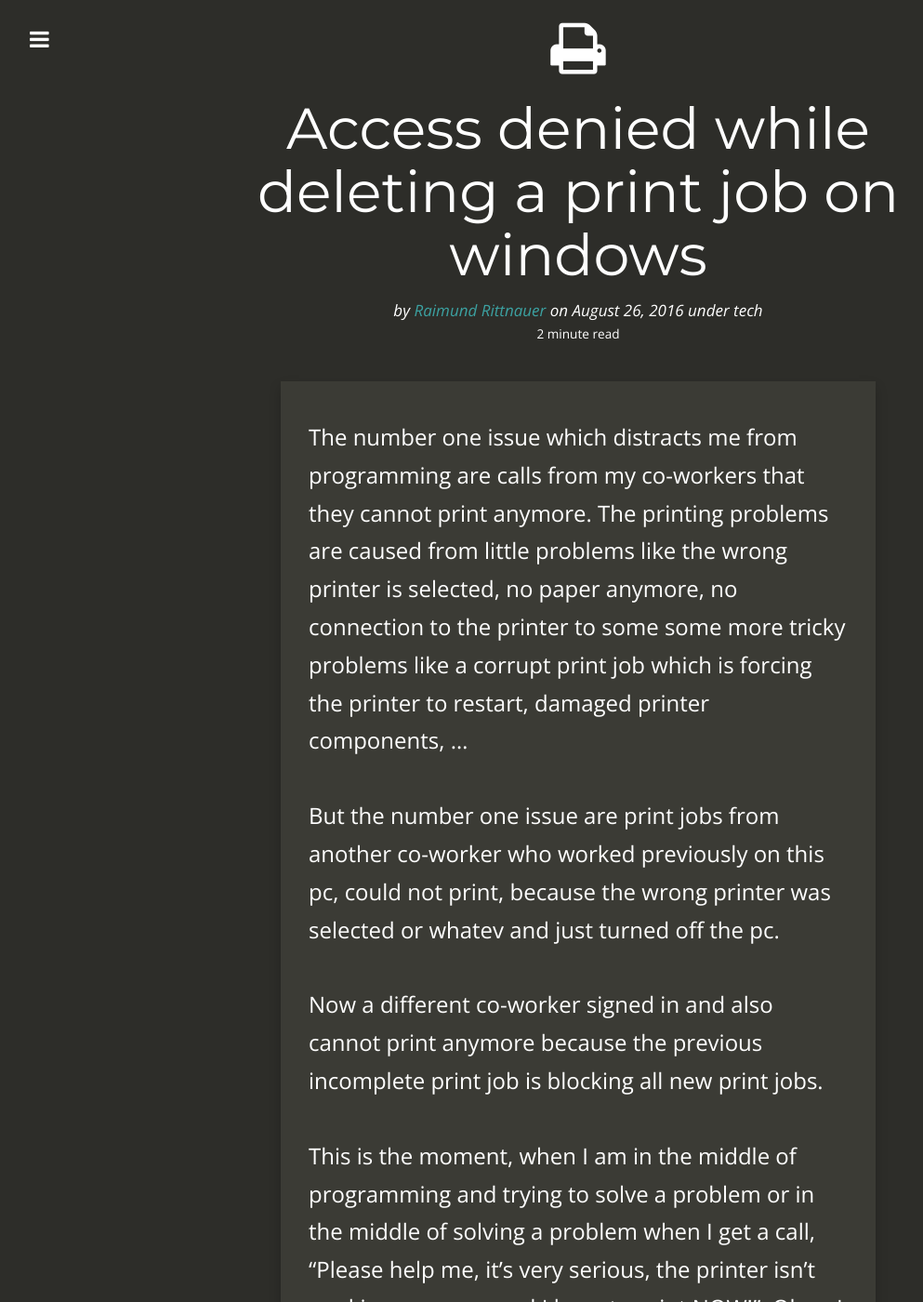
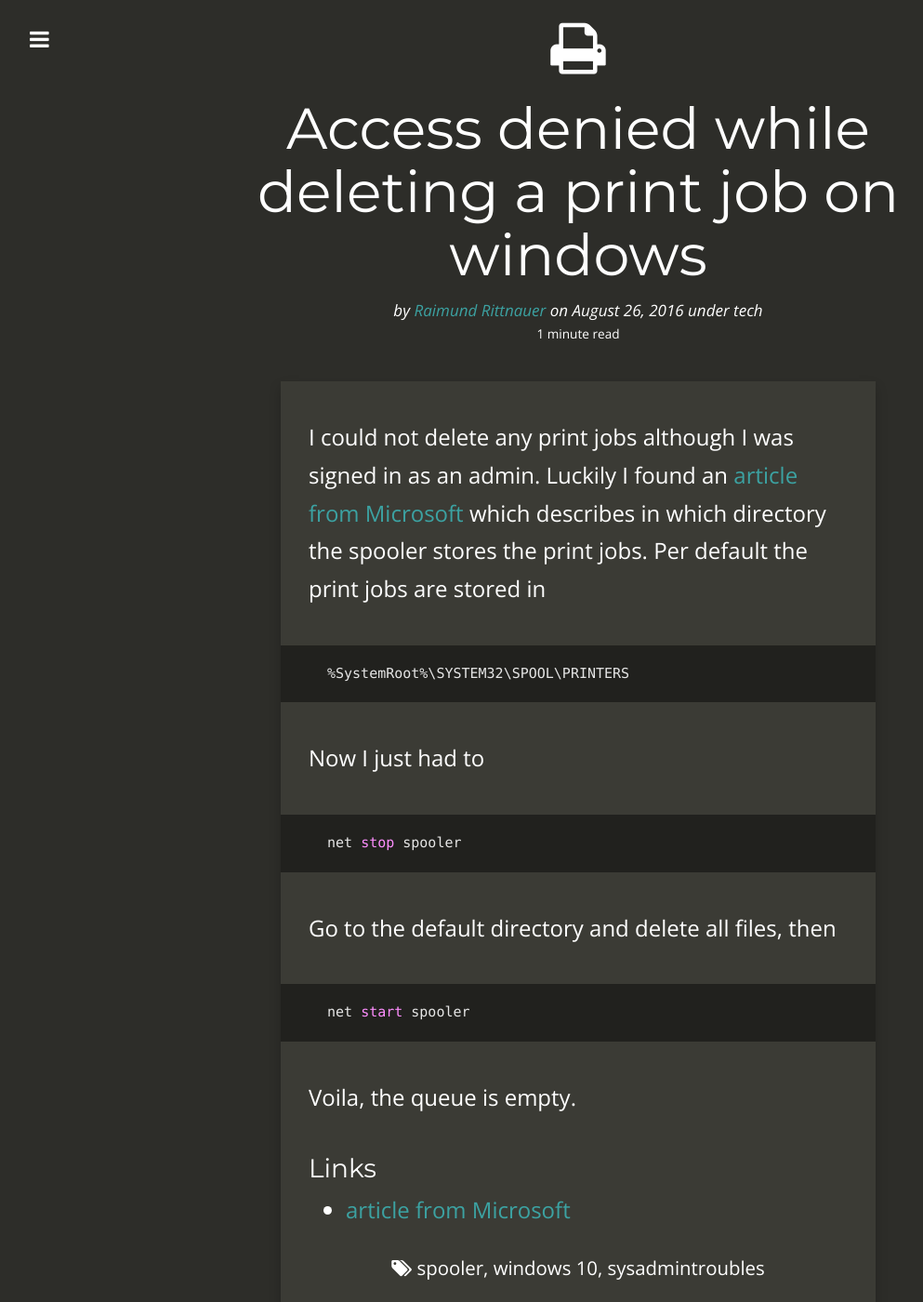
Before and after one commit to raaaimund/raaaimund.github.io, a Jekyll site: the page built from _posts/2016-08-26-access-denied-while-deleting-a-print-job-on-windows.md, in a window 1280 px wide and 1400 px high. Shown: the whole window at 93% size, without its empty margins (18-1011 px from the left). Built offline with Jekyll 4.4.1, drawn with Linux system fonts in a browser that asks for light colours; nearby versions of some CDN libraries; comment, search, counter and statistics services are not loaded; some of the changed text lies outside the part shown.

Commit message:
Added missing files

````diff
--- a/_posts/2016-08-26-access-denied-while-deleting-a-print-job-on-windows.md
+++ b/_posts/2016-08-26-access-denied-while-deleting-a-print-job-on-windows.md
@@ -12,35 +12,7 @@ tags:
  - sysadmintroubles
 ---
 
-The number one issue which distracts me from programming are calls from my co-workers that they cannot print anymore.
-The printing problems are caused from little problems like the wrong printer is selected, no paper anymore, no connection
-to the printer to some some more tricky problems like a corrupt print job which
-is forcing the printer to restart, damaged printer components, ...
-
-But the number one issue are print jobs from another co-worker who worked previously on this pc, could not print,
-because the wrong printer was selected or whatev and just turned off the pc.
-
-Now a different co-worker signed in and also cannot print anymore because the previous incomplete print job is blocking all new
-print jobs.
-
-This is the moment, when I am in the middle of programming and trying to solve a problem or in the middle of solving a problem when I get a call,
-"Please help me, it's very serious, the printer isn't working anymore and I have to print NOW!". Okay, I have nothing serious to do, so
-
-* Printer is online? Yes.
-* Wrong printer selected? No.
-* Print job is finished? No.
-* Print job from different co-worker is blocking the current one? Yes.
-* Delete print jobs from other co-worker. Access denied.
-* Sign out, sign in as admin.
-* Delete print jobs from other co-worker. Access denied.
-* WINDOWS + R. cmd. Enter. net stop spooler.
-* Delete print jobs from other co-worker. Access denied.
-* WINDOWS + R. cmd. Enter. net start spooler.
-* ...
-* Google
-
-I could not delete any print jobs although I was signed in as an admin. With google I found an [article from Microsoft][1]{:target="_blank"} which describes
-in which directory the spooler stores the print jobs. Per default the print jobs are stored in
+I could not delete any print jobs although I was signed in as an admin. Luckily I found an [article from Microsoft][1]{:target="_blank"} which describes in which directory the spooler stores the print jobs. Per default the print jobs are stored in
 
 ```
 %SystemRoot%\SYSTEM32\SPOOL\PRINTERS
@@ -58,7 +30,10 @@ Go to the default directory and delete all files, then
 net start spooler
 ```
 
-Voila, the queue is empty and everyone can happily print tons and tons of important stuff again.
-I am also happy, because next time I have another option on my check-why-the-printer-isn't-working-checklist.
+Voila, the queue is empty.
+
+### Links
+
+- [article from Microsoft][1]{:target="_blank"}
 
 [1]: https://support.microsoft.com/de-de/kb/137503
````
Also changed, not shown: _posts/2016-08-01-symlink-without-your-beloved-shell.md (+8 -2 lines), _posts/2016-08-01-unzip-without-your-beloved-shell.md (+5 -0 lines), _posts/2016-08-09-bash-on-ubuntu-on-windows-in-visual-studio-code.md (+7 -1 lines), _posts/2016-08-25-using-custom-structs-with-zumero.md (+3 -5 lines), img/2016-09-20-use-build-definitions-with-microsoft-team-services-to-sign-and-upload-your-apk/access-variables.png (added), img/2016-09-20-use-build-definitions-with-microsoft-team-services-to-sign-and-upload-your-apk/create-a-build-definition.gif (added), img/2016-09-20-use-build-definitions-with-microsoft-team-services-to-sign-and-upload-your-apk/default_build_steps.PNG (added), img/2016-09-20-use-build-definitions-with-microsoft-team-services-to-sign-and-upload-your-apk/default_variables.png (added), img/2016-09-20-use-build-definitions-with-microsoft-team-services-to-sign-and-upload-your-apk/new-powershell-task.gif (added), img/2016-09-20-use-build-definitions-with-microsoft-team-services-to-sign-and-upload-your-apk/nuget-variables.PNG (added), img/2016-09-20-use-build-definitions-with-microsoft-team-services-to-sign-and-upload-your-apk/nuget.PNG (added), img/2016-09-20-use-build-definitions-with-microsoft-team-services-to-sign-and-upload-your-apk/powershell-script-arguments.png (added), img/2016-09-20-use-build-definitions-with-microsoft-team-services-to-sign-and-upload-your-apk/powershell-script.png (added), img/2016-09-20-use-build-definitions-with-microsoft-team-services-to-sign-and-upload-your-apk/publish-artifact.png (added), 2 more files.
